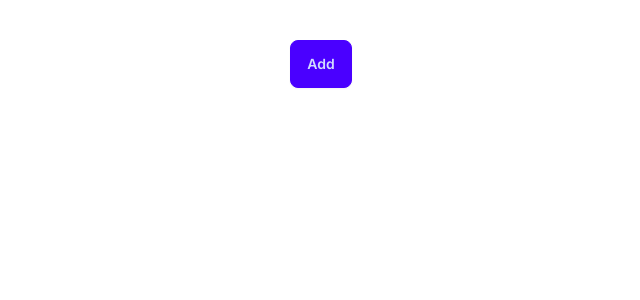
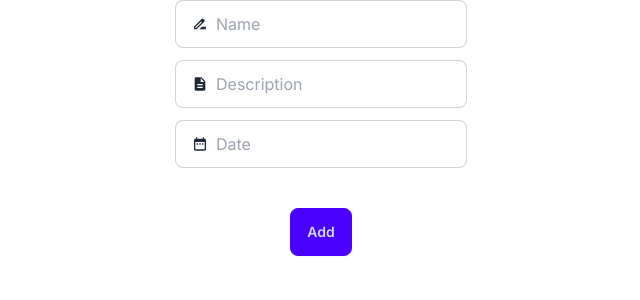
Before and after one commit to GreatUsername63/todo, a Next.js app: page /tasks/add in a window 1280 px wide. Shown: the top 300 px of the page, without its empty margins (319-959 px from the left). Built offline with nearby package versions, Linux system fonts and the light colour scheme.

Commit message:
functionless add page

```diff
--- a/src/app/tasks/add/page.tsx
+++ b/src/app/tasks/add/page.tsx
@@ -1,9 +1,27 @@
+import { MdDriveFileRenameOutline } from "react-icons/md";
+import { MdDescription } from "react-icons/md";
+import { MdDateRange } from "react-icons/md";
+
 export default function Home() {
   return (
-    <main className="flex min-h-screen flex-col items-center ">
-
+    <main className="flex min-h-screen flex-col items-center">
+      <div className="grid gap-y-3">
+        <label className="input input-bordered flex items-center gap-2">
+          <MdDriveFileRenameOutline />
+          <input type="text" className="grow" placeholder="Name" />
+        </label>
+        <label className="input input-bordered flex items-center gap-2">
+          <MdDescription />
+          <input type="text" className="grow" placeholder="Description" />
+        </label>
+        <label className="input input-bordered flex items-center gap-2">
+          <MdDateRange />
+          <input type="text" className="grow" placeholder="Date" />
+        </label>
+      </div>
       <div className="p-10">
         <button className="btn btn-primary">Add</button>
       </div>
     </main>
-  )};
+  )
+};
```
